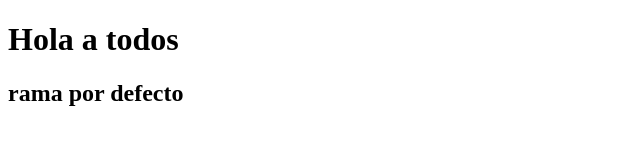
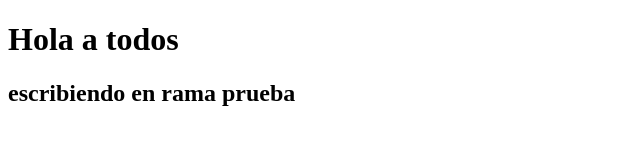
Before and after one commit to maronare10/gitGithubColaborativo_G14, a plain HTML site: page index.html in a window 1280 px wide. Shown: the whole page, without its empty margins (0-640 px from the left). Drawn offline with Linux system fonts and the light colour scheme.

Commit message:
cambiando mensaje

```diff
--- a/index.html
+++ b/index.html
@@ -8,6 +8,6 @@
 </head>
 <body>
   <h1>Hola a todos</h1>
-  <h2>rama por defecto</h2>
+  <h2>escribiendo en rama prueba</h2>
 </body>
 </html>
```
